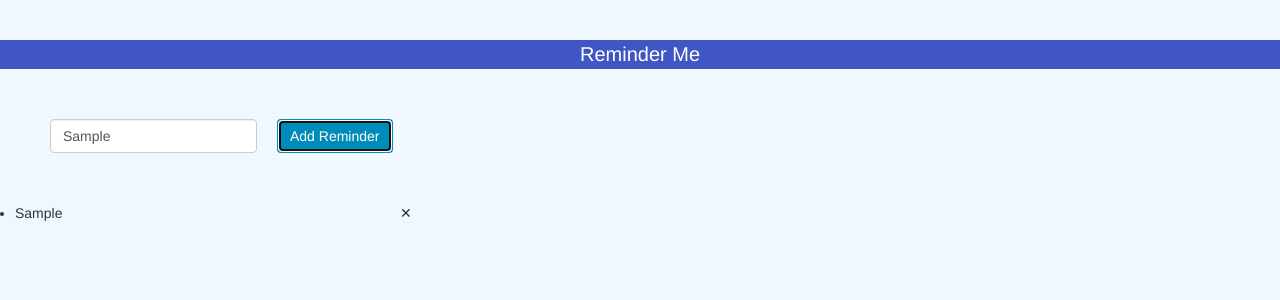
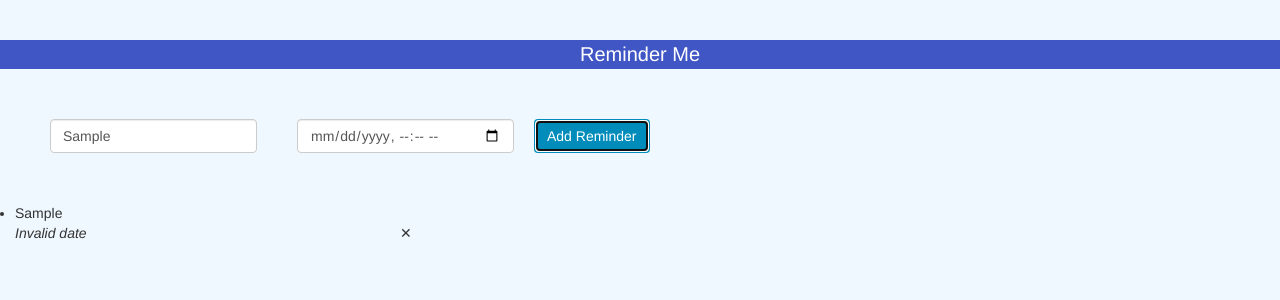
Before and after one commit to gunjads7245/react-redux-todo, a React (Create React App) app: page / in a window 1280 px wide. Both pictures are taken after typing "Sample" into the empty fields and a click on the button "Add Reminder". Shown: the top 300 px of the page. Built offline with nearby package versions, Linux system fonts and the light colour scheme.

Commit message:
Displays due date and time of the reminder to show the user exactly when it's due

```diff
--- a/package.json
+++ b/package.json
@@ -3,6 +3,7 @@
   "version": "0.1.0",
   "private": true,
   "dependencies": {
+    "moment": "^2.22.1",
     "react": "^16.3.2",
     "react-dom": "^16.3.2",
     "react-redux": "^5.0.7",
--- a/src/actions/index.js
+++ b/src/actions/index.js
@@ -1,11 +1,12 @@
 
  import { ADD_REMINDER , DELETE_REMINDER} from '../constants';
 
- export const addReminder = (text) => {
+ export const addReminder = (text, dueDate) => {
 
   const action = {
 	type: ADD_REMINDER,
-	text
+	text,
+	dueDate
 }
     console.log('action in addReminder', action);
     return action;
--- a/src/components/App.js
+++ b/src/components/App.js
@@ -2,7 +2,7 @@
  import React , { Component } from 'react';
  import {connect} from 'react-redux';
  import { addReminder, deleteReminder } from '../actions';
-
+import moment from 'moment';
 
 
 
@@ -10,13 +10,14 @@
   constructor(props) {
 	super(props);
 	this.state = {
-	text: ''
+	text: '',
+	dueDate: ''
 }
 }
 
 	addReminder() {
-
-	this.props.addReminder(this.state.text);
+	console.log('this.state.dueDate', this.state.dueDate);
+	this.props.addReminder(this.state.text, this.state.dueDate);
 }
 
 
@@ -35,7 +36,11 @@
 	reminders.map(reminder => {
 	return (
 	<li key={reminder.id} className="List-group-item">
-	<div className="List-item">{reminder.text}</div>
+	<div className="List-item">
+	<div>{reminder.text}</div>
+	<div><em>{moment(new Date(reminder.dueDate)).fromNow()}</em></div>
+	</div>
+
 	<div className="List-item delete-button"
 	onClick={() => this.deleteReminder(reminder.id)}
 
@@ -57,10 +62,8 @@
 
 
 	render() {
-	console.log('this.props' , this.props);
 	return (
-
-	<div className="App">
+        <div className="App">
 	<div className="title" id="title1">
 	Reminder Me
 	</div>
@@ -71,9 +74,13 @@
 	placeholder="I have to.."
 	onChange={event => this.setState({text: event.target.value})}
 	/>
+	<input
+	className="form-control"
+	type="datetime-local"
+	onChange={event => this.setState({dueDate: event.target.value})}
+	/>
+
 	</div>
-
-
 	<button
 	type="button" id="reminder"
 	className="btn btn-add"
--- a/src/reducers/index.js
+++ b/src/reducers/index.js
@@ -1,10 +1,11 @@
 import {ADD_REMINDER, DELETE_REMINDER } from '../constants';
 
 const reminder = (action) => {
+	let { text , dueDate } = action;
 	return {
-	text: action.text,
-	id: Math.random()
-
+	id: Math.random(),
+	text,
+	dueDate
 
 }
 
```
Also changed, not shown: 1 other file (tests, documents, lock files or other folders).
